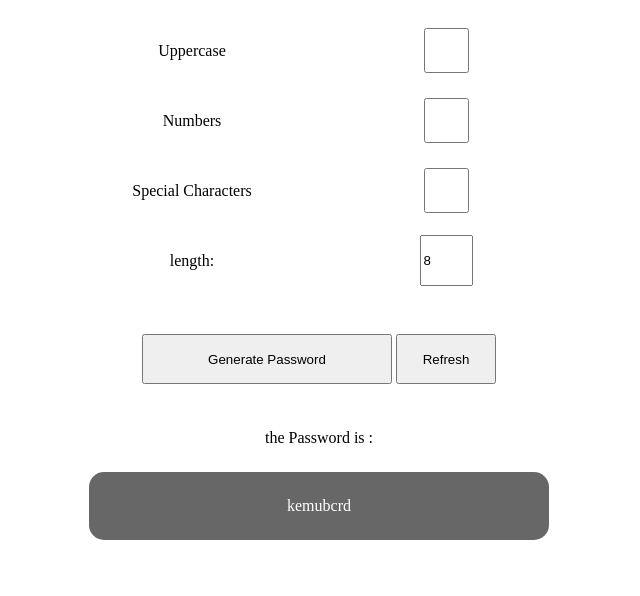
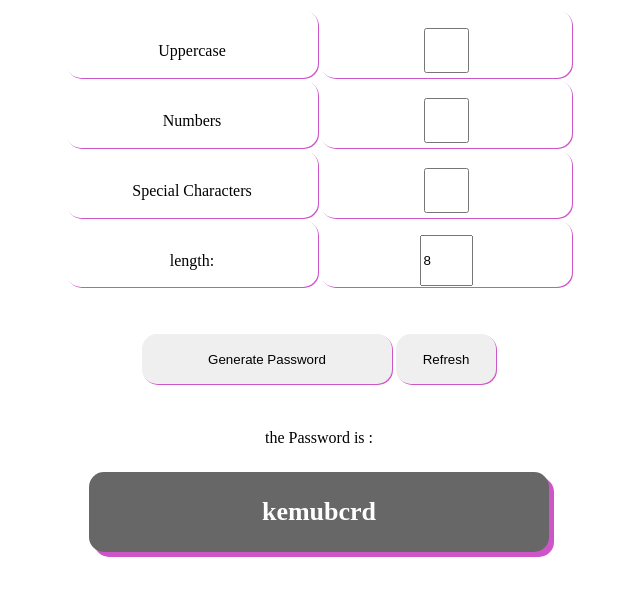
Before and after one commit to ehsan144/password-generator, a Django app: page /password in a window 1280 px wide. Shown: the top 596 px of the page, without its empty margins (321-961 px from the left). Run offline with Django 3.2, Linux system fonts and the light colour scheme.

Commit message:
first commit

```diff
--- a/password_generator/templates/generator/password.html
+++ b/password_generator/templates/generator/password.html
@@ -10,6 +10,9 @@
         td,select,button{
             width : 250px;
             height: 50px;
+            border: #ce55c8;
+            box-shadow: 1px 1px #ce55c8;
+            border-radius: 15px;
 
         }
         td{
@@ -21,11 +24,13 @@
         }
         .password-g{
             margin : 25px;
-            text-size : 24px;
+            font-weight: bold;
+            font-size : 26px;
             color : #ffffff;
             background : #676767;
             padding : 25px;
             border-radius : 15px;
+            box-shadow: 5px 5px #ce55c8;
         }
 
     </style>
--- a/password_generator/views.py
+++ b/password_generator/views.py
@@ -9,14 +9,14 @@ def home(request):
 
 
 def password(request):
-    # defult Data
+    # Defult Data
     sting = "abcdefghijklmnopqrstuvwxyz"
     num = "0123456789"
     sep = "!@#$%^&*()_"
     inp = request.GET
 
-    # processing
-    tpassword = ""
+    # Processing
+    thepassword = ""
     characters = list(sting)
     lenght = int(inp.get("length", "8"))
 
@@ -27,5 +27,7 @@ def password(request):
     if inp.get("sep"):
         characters.extend(list(sep))
     for x in range(lenght):
-        tpassword += random.choice(characters)
-    return render(request, "generator/password.html", {"password": tpassword})
+        thepassword += random.choice(characters)
+
+
+    return render(request, "generator/password.html", {"password": thepassword })
```
Also changed, not shown: README.md, db.sqlite3 (deleted).
